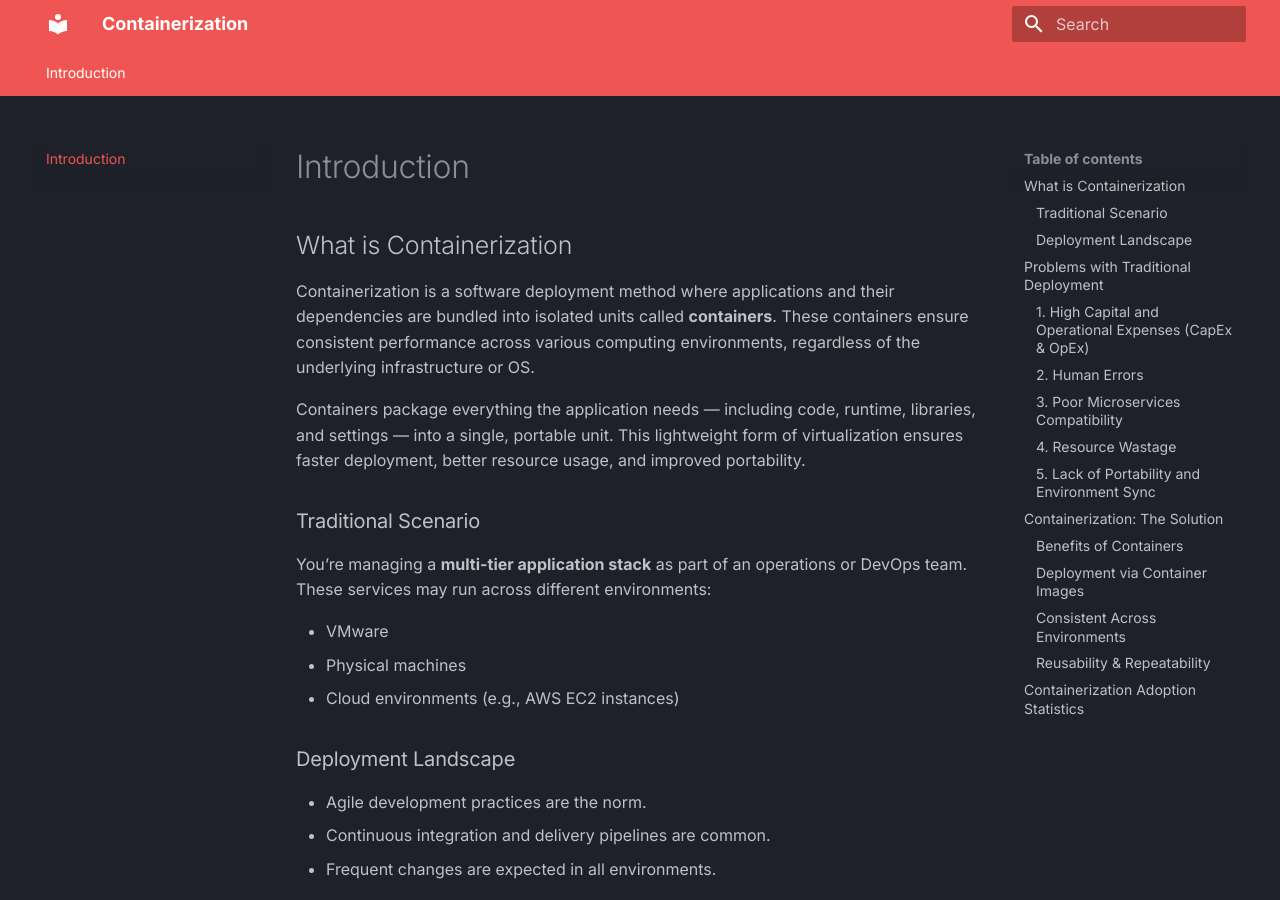
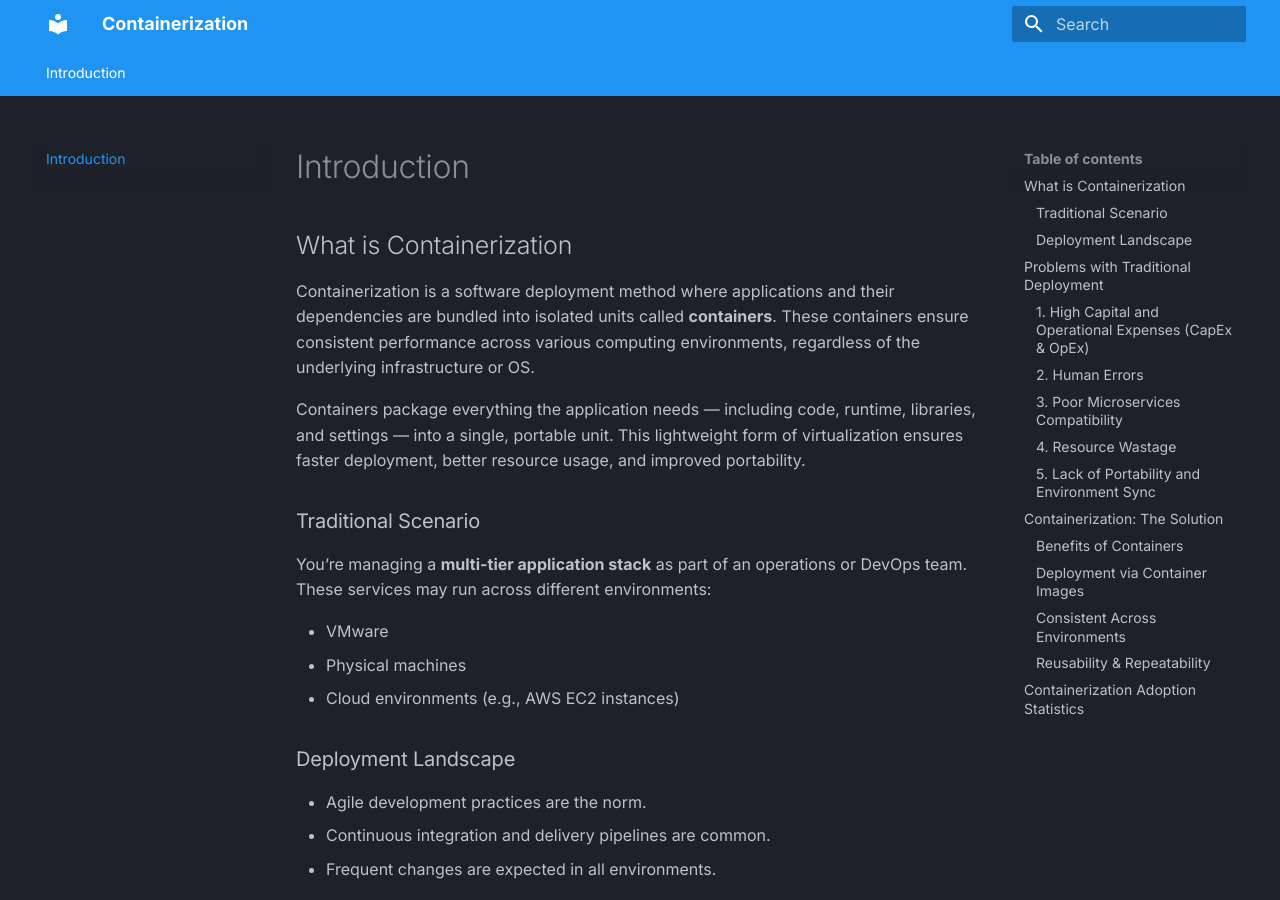
Before and after one commit to Alex0424/containerization, an MkDocs documentation site: the page built from docs/index.md, in a window 1280 px wide and 900 px high. Built offline with MkDocs 1.6.1 and Material for MkDocs 9.7.7, drawn with Linux system fonts in a browser that asks for light colours.

Commit message:
Update mkdocs.yml

```diff
--- a/mkdocs.yml
+++ b/mkdocs.yml
@@ -3,8 +3,8 @@ theme:
   name: material
   palette:
     scheme: slate
-    primary: red
-    accent: red
+    primary: blue
+    accent: blue
   font:
     text: Inter
     code: Fira Code
```
